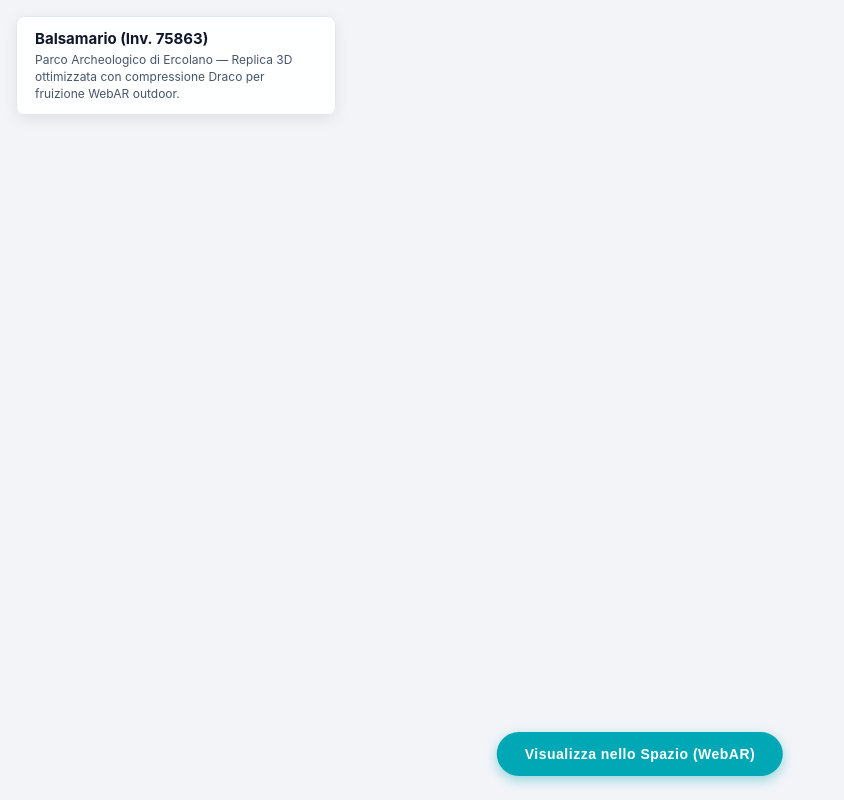
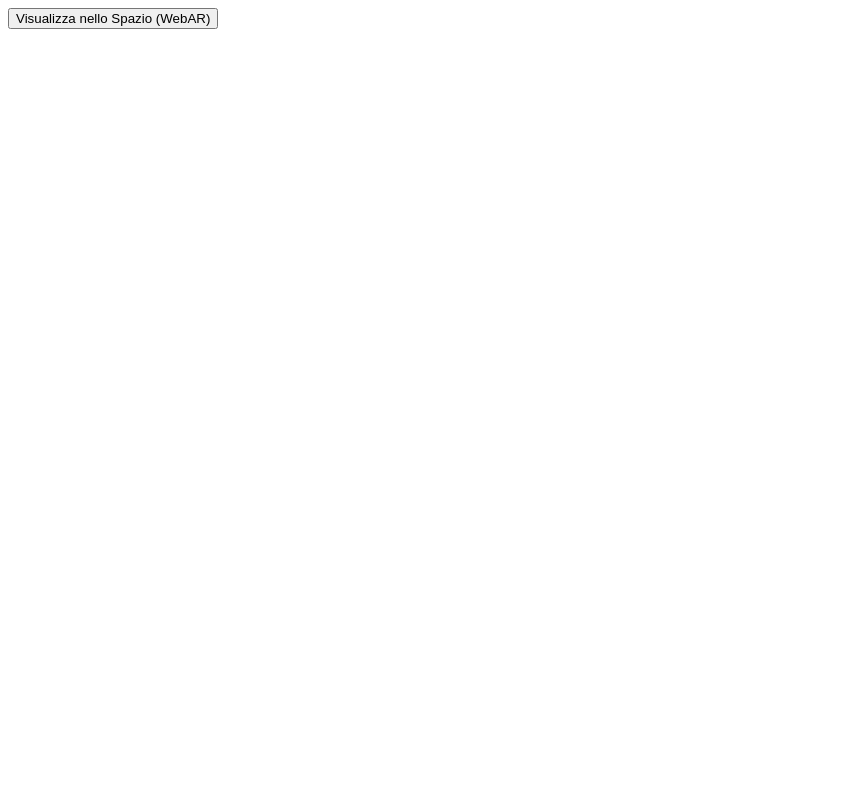
Before and after one commit to Ford775/ercolano-3d-assets, a plain HTML site: page index.html in a window 1280 px wide. Shown: the whole page, without its empty margins (0-844 px from the left). Drawn offline with Linux system fonts and the light colour scheme; some packages are replaced by stand-ins of ours; a script that the page names is missing.

Commit message:
Update index.html

```diff
--- a/index.html
+++ b/index.html
@@ -1,90 +1,3 @@
-<!DOCTYPE html>
-<html lang="it">
-<head>
-  <meta charset="utf-8">
-  <meta name="viewport" content="width=device-width, initial-scale=1.0, user-scalable=no">
-  <title>Balsamario Inv. 75863 - Parco Archeologico di Ercolano | WebAR</title>
-
-  <!-- Google model-viewer standard W3C WebXR -->
-  <script type="module" src="https://ajax.googleapis.com/ajax/libs/model-viewer/4.3.1/model-viewer.min.js"></script>
-
-  <style>
-    * {
-      box-sizing: border-box;
-      margin: 0;
-      padding: 0;
-    }
-    body, html {
-      width: 100%;
-      height: 100%;
-      overflow: hidden;
-      background-color: #f2f4f8;
-      font-family: -apple-system, BlinkMacSystemFont, "Segoe UI", Roboto, Helvetica, Arial, sans-serif;
-    }
-    model-viewer {
-      width: 100%;
-      height: 100%;
-      --poster-color: transparent;
-    }
-    /* Scheda descrittiva scientifica */
-    .info-card {
-      position: absolute;
-      top: 16px;
-      left: 16px;
-      background: rgba(255, 255, 255, 0.92);
-      backdrop-filter: blur(8px);
-      padding: 12px 18px;
-      border-radius: 8px;
-      box-shadow: 0 4px 15px rgba(0, 0, 0, 0.08);
-      max-width: 320px;
-      z-index: 10;
-      border: 1px solid #e2e8f0;
-    }
-    .info-card h1 {
-      font-size: 15px;
-      color: #0f172a;
-      margin-bottom: 4px;
-      font-weight: 700;
-    }
-    .info-card p {
-      font-size: 12px;
-      color: #475569;
-      line-height: 1.4;
-    }
-    /* Pulsante di avvio Realtà Aumentata */
-    .ar-button {
-      position: absolute;
-      bottom: 24px;
-      left: 50%;
-      transform: translateX(-50%);
-      background-color: #00A8B5;
-      color: #ffffff;
-      border: none;
-      border-radius: 30px;
-      padding: 14px 28px;
-      font-size: 14px;
-      font-weight: 700;
-      letter-spacing: 0.5px;
-      cursor: pointer;
-      box-shadow: 0 4px 12px rgba(0, 168, 181, 0.4);
-      display: flex;
-      align-items: center;
-      gap: 8px;
-      z-index: 10;
-      transition: background-color 0.2s ease, transform 0.2s ease;
-    }
-    .ar-button:active {
-      transform: translateX(-50%) scale(0.96);
-    }
-  </style>
-</head>
-<body>
-
-  <div class="info-card">
-    <h1>Balsamario (Inv. 75863)</h1>
-    <p>Parco Archeologico di Ercolano — Replica 3D ottimizzata con compressione Draco per fruizione WebAR outdoor.</p>
-  </div>
-
 <model-viewer
   src="balsamario-draco.glb"
   alt="Balsamario Inv. 75863 - Parco Archeologico di Ercolano"
@@ -99,6 +12,3 @@
     Visualizza nello Spazio (WebAR)
   </button>
 </model-viewer>
-
-</body>
-</html>
```
Lines whose indentation alone changed are shown as unchanged.
